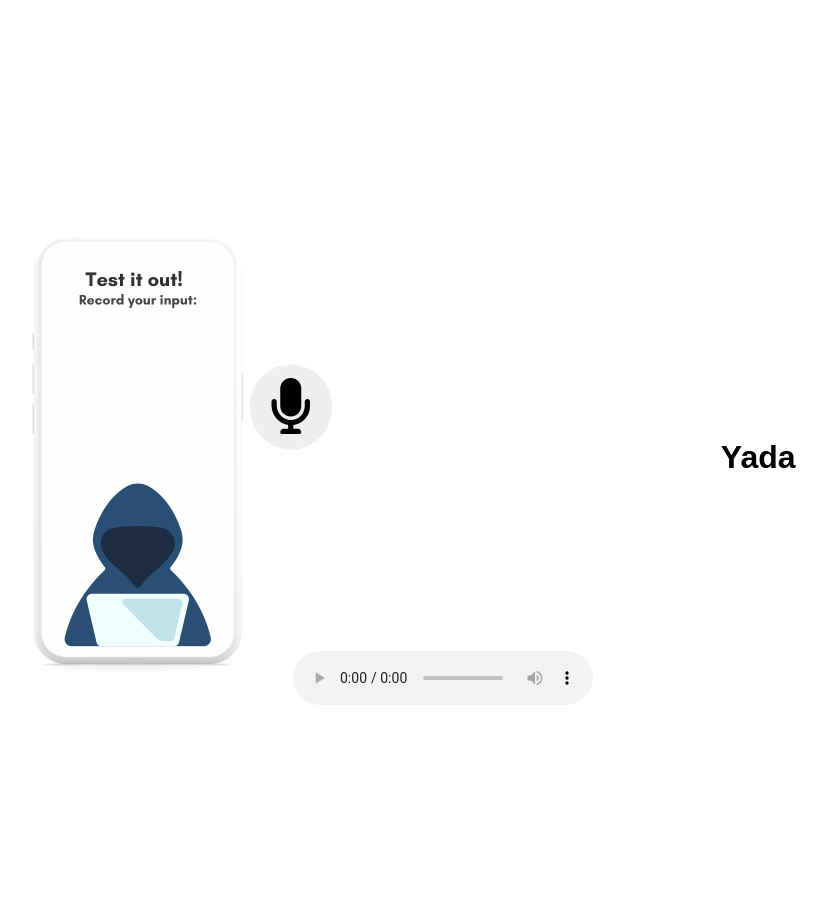
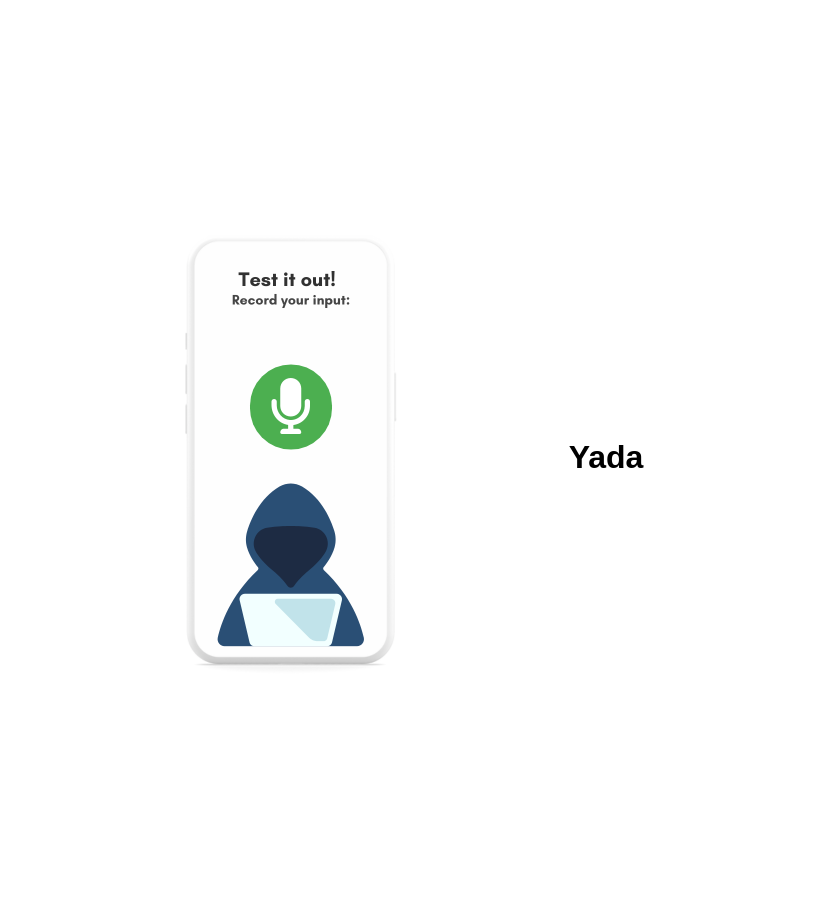
Before and after one commit to nicholasching/NewHacks, a Flask app: page / in a window 1280 px wide. Shown: the part 1994-2898 px from the top of the page, without its empty margins (248-1075 px from the left). Run offline with Flask 3, Linux system fonts and the light colour scheme.

Commit message:
Created button animation

```diff
--- a/static/styles.css
+++ b/static/styles.css
@@ -122,7 +122,6 @@ p {
     display: inline-block;
 }
 
-
 #mic {
     font-size: 3.5rem;
     border: 0px;
@@ -135,6 +134,26 @@ p {
     border-radius: 10rem;
 }
 
+.mic-toggle {
+    font-size: 3.5rem;
+    position: absolute;
+    top: 40%;
+    left: 50%;
+    transform: translate(-50%, -50%);
+    padding: 10px 20px;
+    cursor: pointer;
+    border-radius: 10rem;
+    background-color: #4CAF50; /* Default color */
+    color: white;
+    border: none;
+    transition: background-color 0.3s ease;
+}
+
+.mic-toggle.is-recording {
+    background-color: red; /* Color when recording */
+}
+
+
 #hforth {
     margin-left: 10%;
 }
--- a/templates/index.html
+++ b/templates/index.html
@@ -44,7 +44,7 @@
             <div id="scammerinputcontainer">
                 <img src="static/images/scammerinput.png" id="scammerinputimg">
                 <button class="mic-toggle" id="mic"><i class="fa-solid fa-microphone"></i></button>
-                <audio class="playback" controls></audio>
+                <audio class="playback"></audio>
             </div>
             <h1 id="hforth">Yada</h1>
         </div>
```
